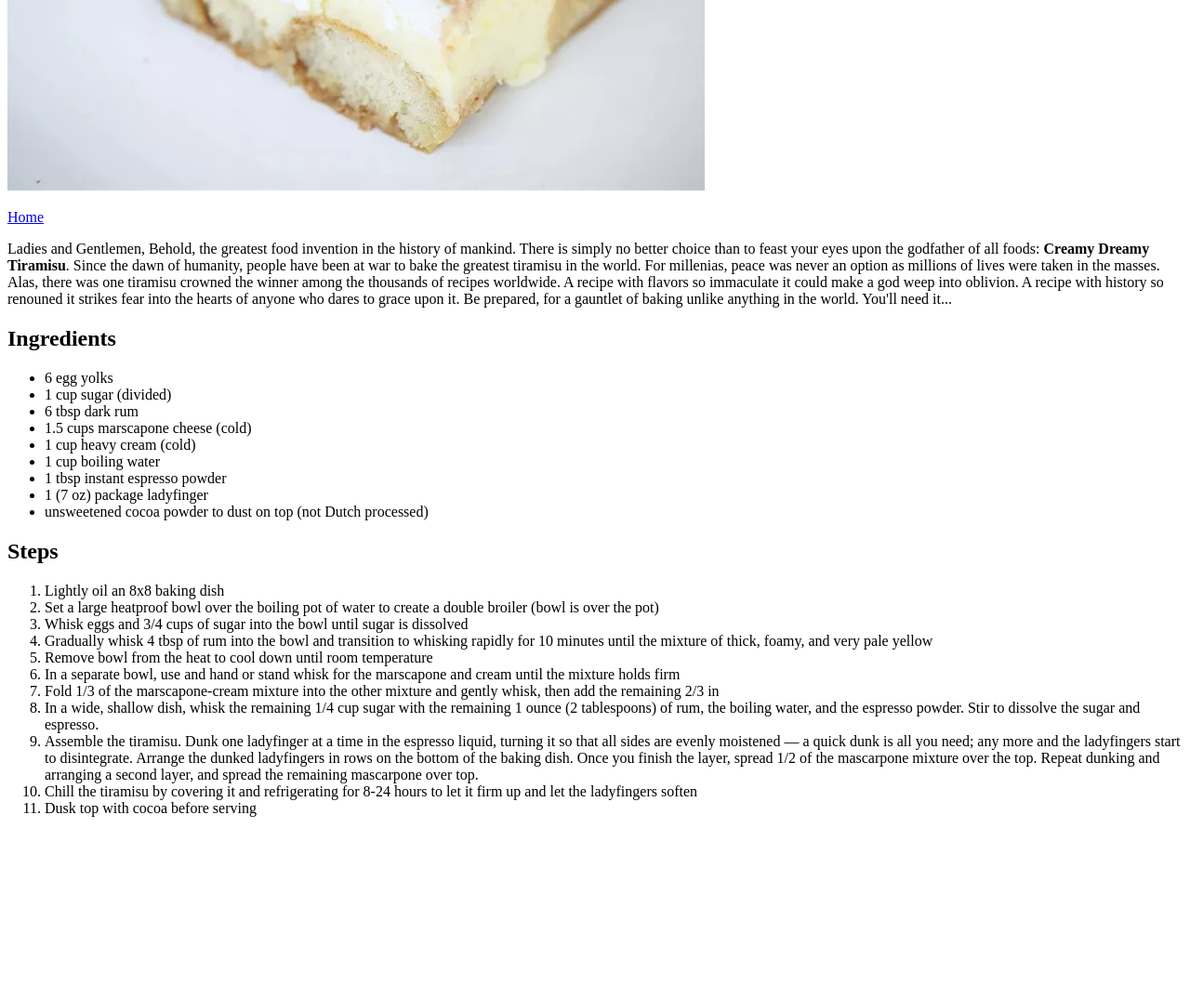
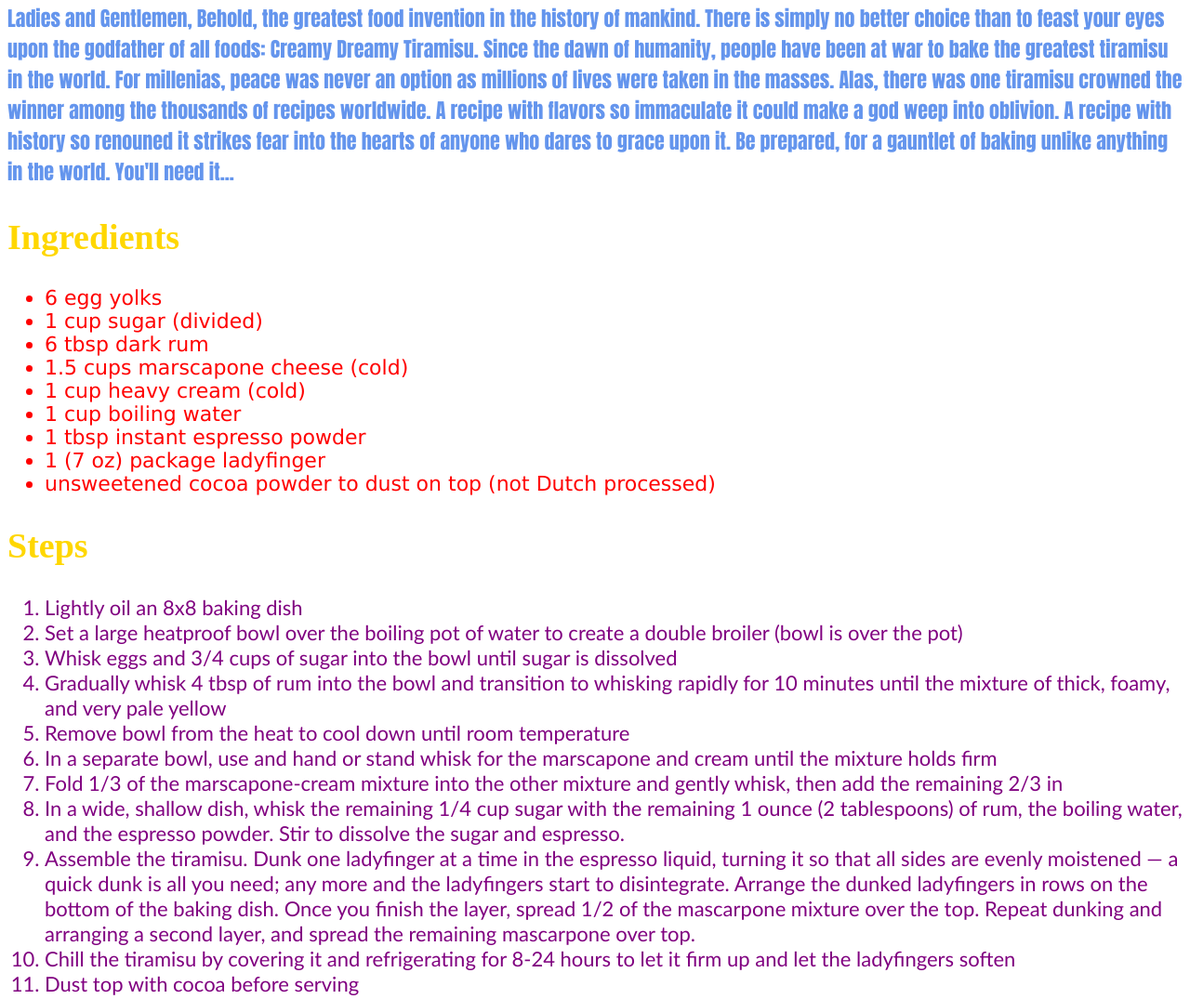
Before and after one commit to SalaccI4/odin-recipes, a plain HTML site: page recipes/tiramisu.html in a window 1280 px wide. Shown: the part 625-1700 px from the top of the page at 93% size. Before the commit the page ends 1520 px from the top, so only its background shows below. Drawn offline with Linux system fonts and the light colour scheme.

Commit message:
Add css to tiramisu page
Include font size, font color, img changes, etc.

```diff
--- a/recipes/tiramisu.html
+++ b/recipes/tiramisu.html
@@ -3,15 +3,16 @@
     <head>
         <meta charset="UTF-8">
         <Title>Tiramisu</Title>
+        <link rel="stylesheet" href="../styles.css">
     </head>
     <body>
-        <h1>Creamy Dreamy Tiramisu</h1>
-        <p><img src="../img/tiramisu.webp" alt="Picture of Creamy, Dreamy Tiramisu"></p>
-        <p><a href="../index.html">Home</a></p>
-        <p>Ladies and Gentlemen, Behold, the greatest food invention in the history of mankind. There is simply no better choice than to feast your eyes upon the godfather of all foods: <strong>Creamy Dreamy Tiramisu</strong>. Since the dawn of humanity, people have been at war to bake the greatest tiramisu in the world. For millenias, peace was never an option as millions of lives were taken in the masses. Alas, there was one tiramisu crowned the winner among the thousands of recipes worldwide. A recipe with flavors so immaculate it could make a god weep into oblivion. A recipe with history so renouned it strikes fear into the hearts of anyone who dares to grace upon it. Be prepared, for a gauntlet of baking unlike anything in the world. You'll need it...
+        <h1 class="title">Creamy Dreamy Tiramisu</h1>
+        <p><img class="image" src="../img/tiramisu.webp" alt="Picture of Creamy, Dreamy Tiramisu"></p>
+        <p class="text"><a href="../index.html">Home</a></p>
+        <p class="text intro">Ladies and Gentlemen, Behold, the greatest food invention in the history of mankind. There is simply no better choice than to feast your eyes upon the godfather of all foods: <strong>Creamy Dreamy Tiramisu</strong>. Since the dawn of humanity, people have been at war to bake the greatest tiramisu in the world. For millenias, peace was never an option as millions of lives were taken in the masses. Alas, there was one tiramisu crowned the winner among the thousands of recipes worldwide. A recipe with flavors so immaculate it could make a god weep into oblivion. A recipe with history so renouned it strikes fear into the hearts of anyone who dares to grace upon it. Be prepared, for a gauntlet of baking unlike anything in the world. You'll need it...
         </p>
-        <p> <h2>Ingredients</h2>
-            <ul>
+        <p> <h2 class="title_two">Ingredients</h2>
+            <ul class="text ingredients">
                 <li>6 egg yolks</li>
                 <li>1 cup sugar (divided)</li>
                 <li>6 tbsp dark rum</li>
@@ -23,8 +24,8 @@
                 <li>unsweetened cocoa powder to dust on top (not Dutch processed)</li>
             </ul>
         </p>
-        <p> <h2>Steps</h2>
-            <ol>
+        <p> <h2 class="title_two">Steps</h2>
+            <ol class="text steps">
                 <li>Lightly oil an 8x8 baking dish</li>
                 <li>Set a large heatproof bowl over the boiling pot of water to create a double broiler (bowl is over the pot)</li>
                 <li>Whisk eggs and 3/4 cups of sugar into the bowl until sugar is dissolved</li>
@@ -36,7 +37,7 @@
                 <li>Assemble the tiramisu. Dunk one ladyfinger at a time in the espresso liquid, turning it so that all sides are evenly moistened — a quick dunk is all you need; any more and the ladyfingers start to disintegrate. Arrange the dunked ladyfingers in rows on the bottom of the baking dish.
                 Once you finish the layer, spread 1/2 of the mascarpone mixture over the top. Repeat dunking and arranging a second layer, and spread the remaining mascarpone over top.</li>
                 <li>Chill the tiramisu by covering it and refrigerating for 8-24 hours to let it firm up and let the ladyfingers soften</li>
-                <li>Dusk top with cocoa before serving</li>
+                <li>Dust top with cocoa before serving</li>
             </ol>
         </p>
     </body>
--- /dev/null
+++ b/styles.css
@@ -0,0 +1,33 @@
+.title{
+    color: pink;
+    font-size: 42px;
+}
+
+.image{
+    height: 450px;
+    width: auto;
+}
+
+.text{
+    font-size: 22px;
+}
+
+.ingredients{
+    color:red;
+    font-family: 'Lucida Sans', 'Lucida Sans Regular', 'Lucida Grande', 'Lucida Sans Unicode', Geneva, Verdana, sans-serif;
+}
+
+.steps{
+    color: purple;
+    font-family: 'Gill Sans', 'Gill Sans MT', Calibri, 'Trebuchet MS', sans-serif;
+}
+
+.title_two{
+    color: gold;
+    font-size: 38px;
+}
+
+.intro{
+    color:cornflowerblue;
+    font-family: Impact, Haettenschweiler, 'Arial Narrow Bold', sans-serif;
+}
```
Also changed, not shown: recipes/dongpo_pork.html (+1 -0 lines).
